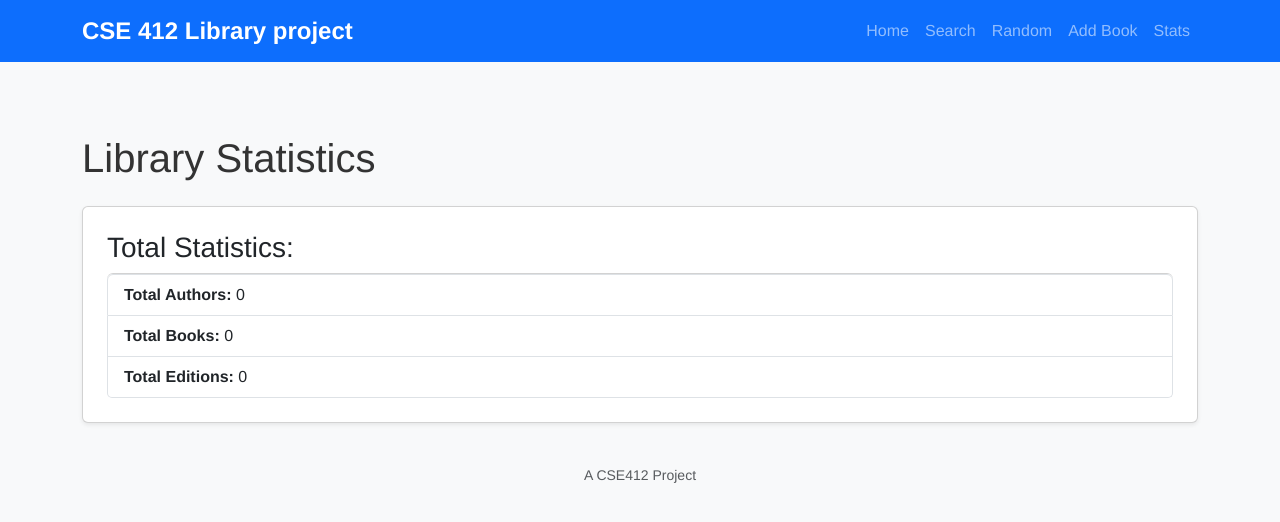
After one commit to Naman1331/CSE412-library-project-main, a Flask app: page /stats in a window 1280 px wide. The commit adds this page. Shown: the top 522 px of the page. Run offline with Flask 3, Linux system fonts and the light colour scheme; data that the repository does not hold is empty; some libraries are stand-ins or nearby versions.

Commit message:
New functionality

```diff
--- a/app.py
+++ b/app.py
@@ -1,10 +1,12 @@
 from myapp import create_app
 from add_book import add_book_bp  # Import the blueprint
+from stats import stats_bp  # Import the blueprint
 
 app = create_app()
 
 # Register the blueprint
 app.register_blueprint(add_book_bp)
+app.register_blueprint(stats_bp)
 
 if __name__ == "__main__":
     app.run(debug=True)
--- a/myapp/templates/base.html
+++ b/myapp/templates/base.html
@@ -48,6 +48,11 @@
                 >Add Book</a
               >
             </li>
+            <li class="nav-item">
+              <a class="nav-link" href="{{ url_for('stats.show_stats') }}"
+                >Stats</a
+              >
+            </li>
           </ul>
         </div>
       </div>
--- /dev/null
+++ b/myapp/templates/stats.html
@@ -0,0 +1,21 @@
+{% extends "base.html" %} {% block title %}Stats - CSE 412{% endblock %} {%
+block content %}
+<div class="container mt-5">
+  <h1 class="mb-4">Library Statistics</h1>
+  <div class="card shadow-sm p-4">
+    <h3>Total Statistics:</h3>
+    <ul class="list-group">
+      <li class="list-group-item">
+        <strong>Total Authors:</strong> {{ stats.total_authors }}
+      </li>
+      <li class="list-group-item">
+        <strong>Total Books:</strong> {{ stats.total_books }}
+      </li>
+      <li class="list-group-item">
+        <strong>Total Editions:</strong> {{ stats.total_editions }}
+      </li>
+      <!-- Add more stats here if needed -->
+    </ul>
+  </div>
+</div>
+{% endblock %}
--- /dev/null
+++ b/stats.py
@@ -0,0 +1,40 @@
+from flask import Blueprint, render_template
+import psycopg2
+
+# Define a Blueprint for the stats functionality
+stats_bp = Blueprint('stats', __name__, template_folder='templates')
+
+def get_conn():
+    """Establish and return a new database connection."""
+    return psycopg2.connect(
+        dsn="postgresql://cse412db_owner:2Qqcbp9CvasX@ep-quiet-star-a6r8acx0.us-west-2.aws.neon.tech/cse412db?sslmode=require"
+    )
+
+def put_conn(conn):
+    """Close the database connection."""
+    conn.close()
+
+@stats_bp.route('/stats', methods=['GET'])
+def show_stats():
+    """Fetch and display statistics."""
+    conn = get_conn()
+    stats = {}
+    try:
+        with conn.cursor() as cur:
+            # Fetch total number of authors
+            cur.execute("SELECT COUNT(*) FROM Author;")
+            stats['total_authors'] = cur.fetchone()[0]
+
+            # Fetch total number of works (books)
+            cur.execute("SELECT COUNT(*) FROM Work;")
+            stats['total_books'] = cur.fetchone()[0]
+
+            # Fetch total number of editions
+            cur.execute("SELECT COUNT(*) FROM Edition;")
+            stats['total_editions'] = cur.fetchone()[0]
+
+            # Add more stats queries as needed...
+    finally:
+        put_conn(conn)
+
+    return render_template('stats.html', stats=stats)
```
